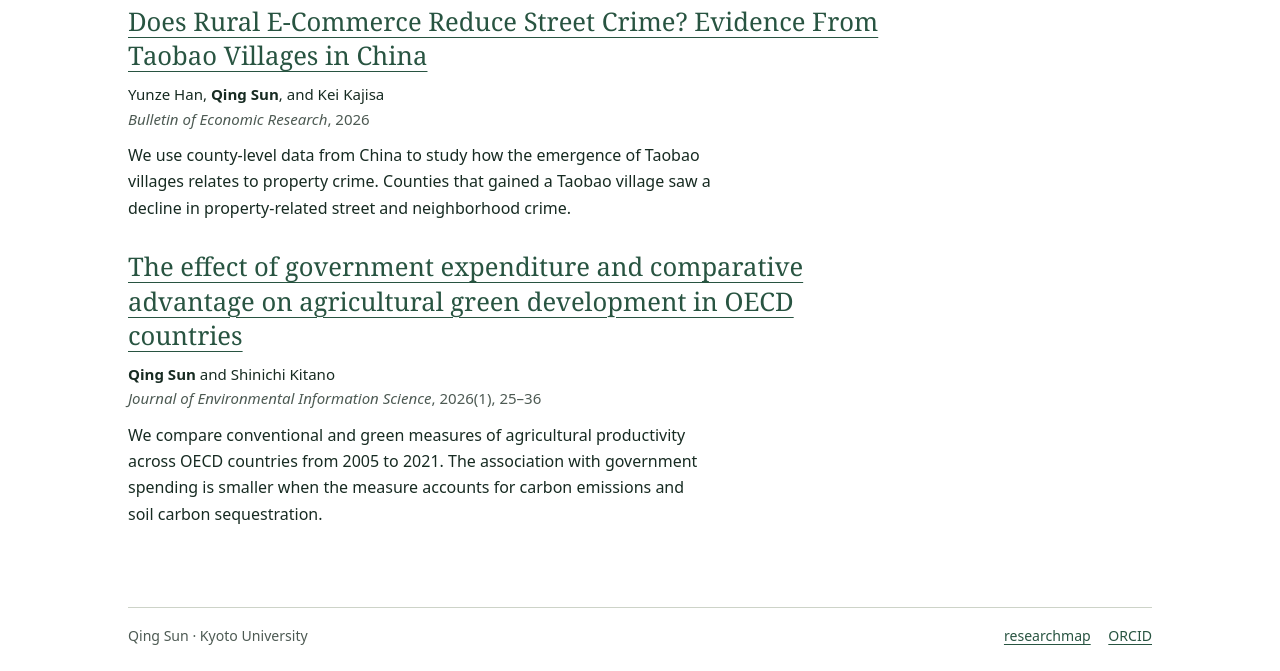
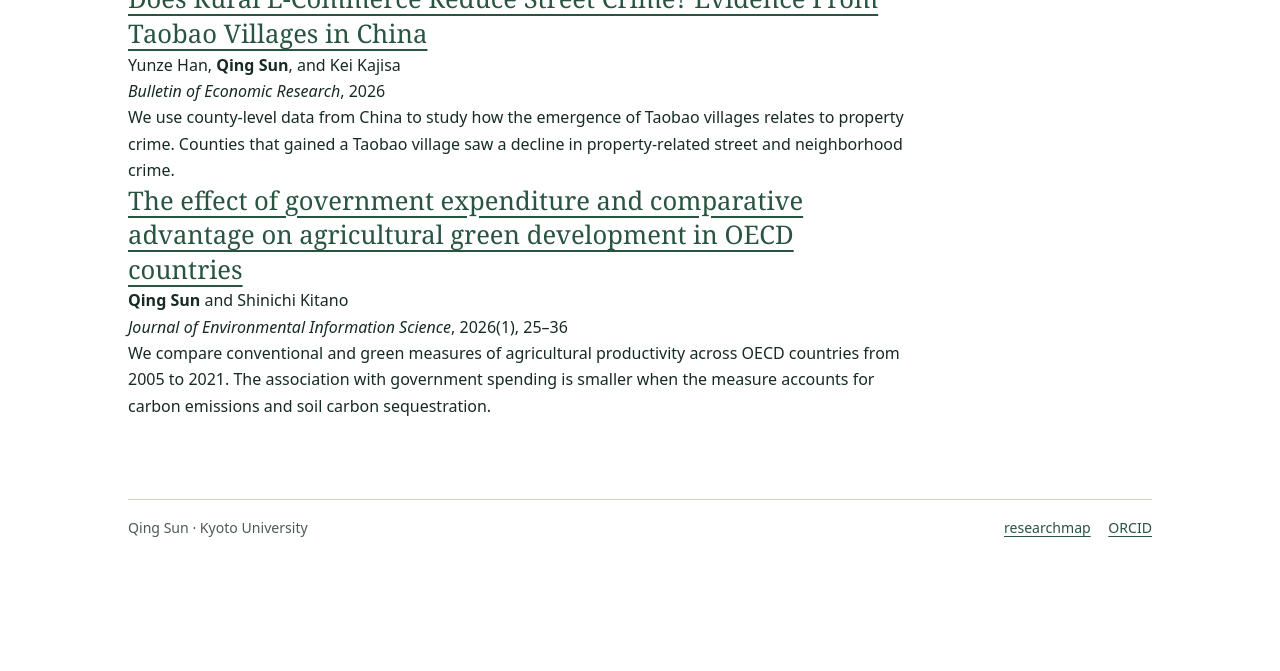
Before and after one commit to sq1513/sq1513.github.io, a plain HTML site: page research.html in a window 1280 px wide. Shown: the part 415-1086 px from the top of the page. After the commit the page ends 978 px from the top, so only its background shows below. Drawn offline with Linux system fonts and the light colour scheme.

Commit message:
Use a single-column home layout and smaller CV headings

```diff
--- a/assets/site.css
+++ b/assets/site.css
@@ -27,25 +27,21 @@ h1, h2, h3 { font-family: var(--serif); font-weight: 400; }
 h1 { font-size: clamp(2.7rem, 5.8vw, 4.6rem); line-height: 1.07; letter-spacing: -0.045em; }
 h2 { font-size: clamp(1.55rem, 3vw, 2rem); line-height: 1.2; letter-spacing: -0.025em; }
 h3 { font-size: clamp(1.25rem, 2.5vw, 1.6rem); line-height: 1.35; }
-.home-grid { display: grid; grid-template-columns: 1.5fr 1fr; gap: clamp(2rem, 6vw, 4.8rem); align-items: start; }
 .role { margin-block: 0.8rem 1.3rem; color: var(--accent); font-weight: 550; }
 .introduction > p + p { margin-top: 0.8rem; }
 .actions { display: flex; flex-wrap: wrap; gap: 1rem 1.4rem; align-items: center; margin-top: 1.65rem; }
 .button { display: inline-block; padding: 0.5rem 0.9rem; border-radius: 0.2rem; color: white; background: var(--accent); text-decoration: none; font-size: 0.9rem; font-weight: 600; }
 .button:hover { background: var(--ink); }
-.landscape { margin-top: 0.65rem; }
-.landscape img { display: block; width: 100%; height: auto; border-radius: 0.2rem; }
-figcaption { margin-top: 0.35rem; color: var(--muted); font-size: 0.78rem; }
+.portrait-slot:empty { display: none; }
+.portrait-slot img { display: block; max-width: min(100%, 22rem); height: auto; margin-top: 1.75rem; }
 .reading { max-width: 49rem; }
 .intro { max-width: 61ch; margin-block: 1rem; color: var(--muted); }
 .section { margin-top: 2rem; padding-top: 1.35rem; border-top: 1px solid var(--line); }
-.publication { margin-top: 1.4rem; }
-.publication + .publication { margin-top: 1.8rem; }
-.publication h3 a { text-decoration-thickness: 1px; }
-.authors, .citation { font-size: 0.94rem; }
-.authors { margin-top: 0.5rem; }
-.citation { color: var(--muted); }
-.summary { max-width: 64ch; margin-top: 0.65rem; }
+.paper-group + .paper-group { margin-top: 2.1rem; }
+.paper-titles { margin: 0.85rem 0 0; padding-left: 1.25rem; }
+.paper-titles li + li { margin-top: 0.7rem; }
+.cv h1 { font-size: clamp(1.65rem, 2.6vw, 2.05rem); letter-spacing: -0.025em; }
+.cv h2 { font-size: clamp(1.25rem, 2vw, 1.5rem); }
 .cv-row { display: grid; grid-template-columns: 10rem minmax(0, 1fr); gap: 0.15rem 1rem; margin-top: 1rem; }
 dt { color: var(--muted); font-variant-numeric: tabular-nums; }
 .references { padding-left: 1.35rem; }
@@ -54,8 +50,6 @@ dt { color: var(--muted); font-variant-numeric: tabular-nums; }
 .footnote a + a { margin-left: 1.1rem; }
 @media (max-width: 43rem) {
   .wrap { width: min(calc(100% - 2.5rem), 36rem); }
-  .home-grid { grid-template-columns: 1fr; }
-  .landscape { max-width: 26rem; margin-top: 0; }
   .cv-row { grid-template-columns: 1fr; }
 }
 @media (max-width: 25rem) {
```
